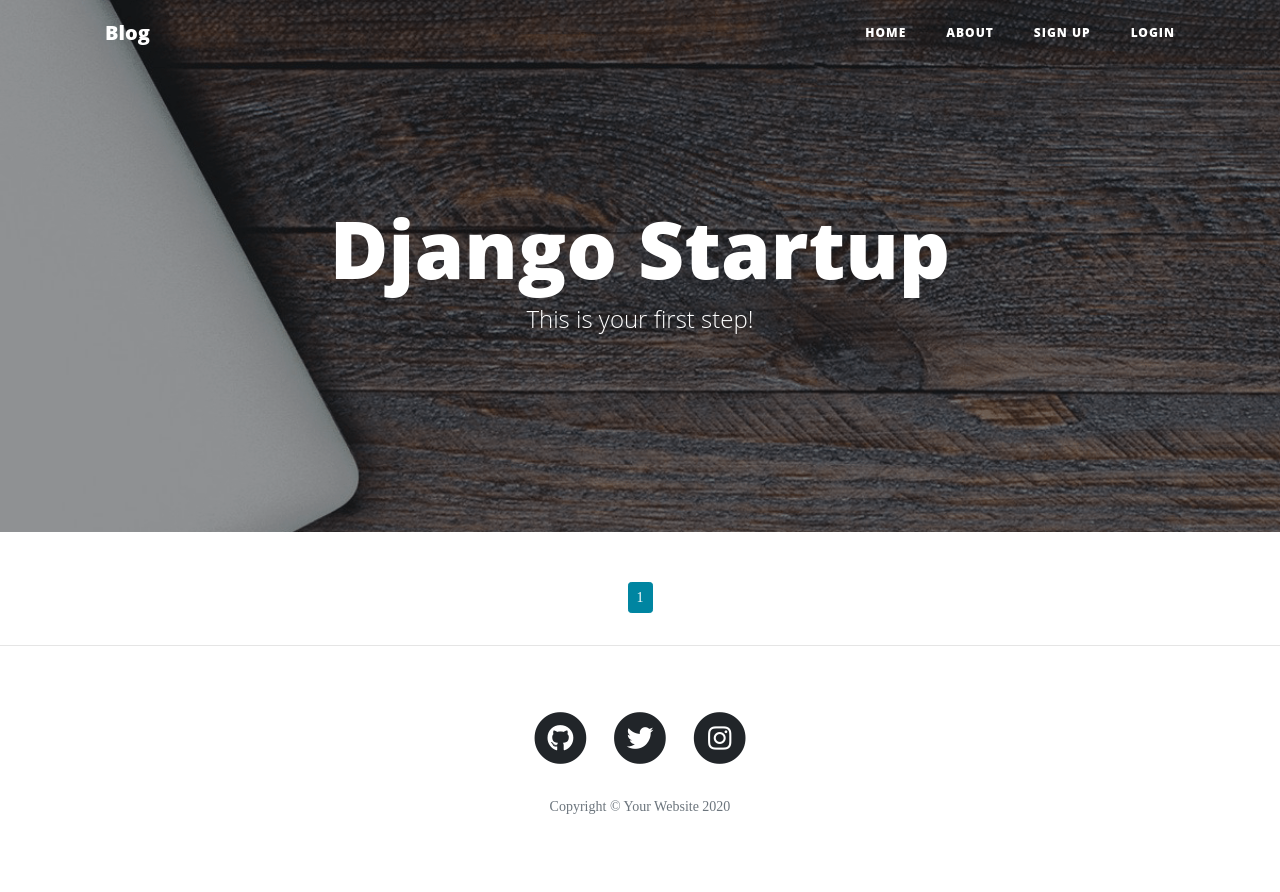
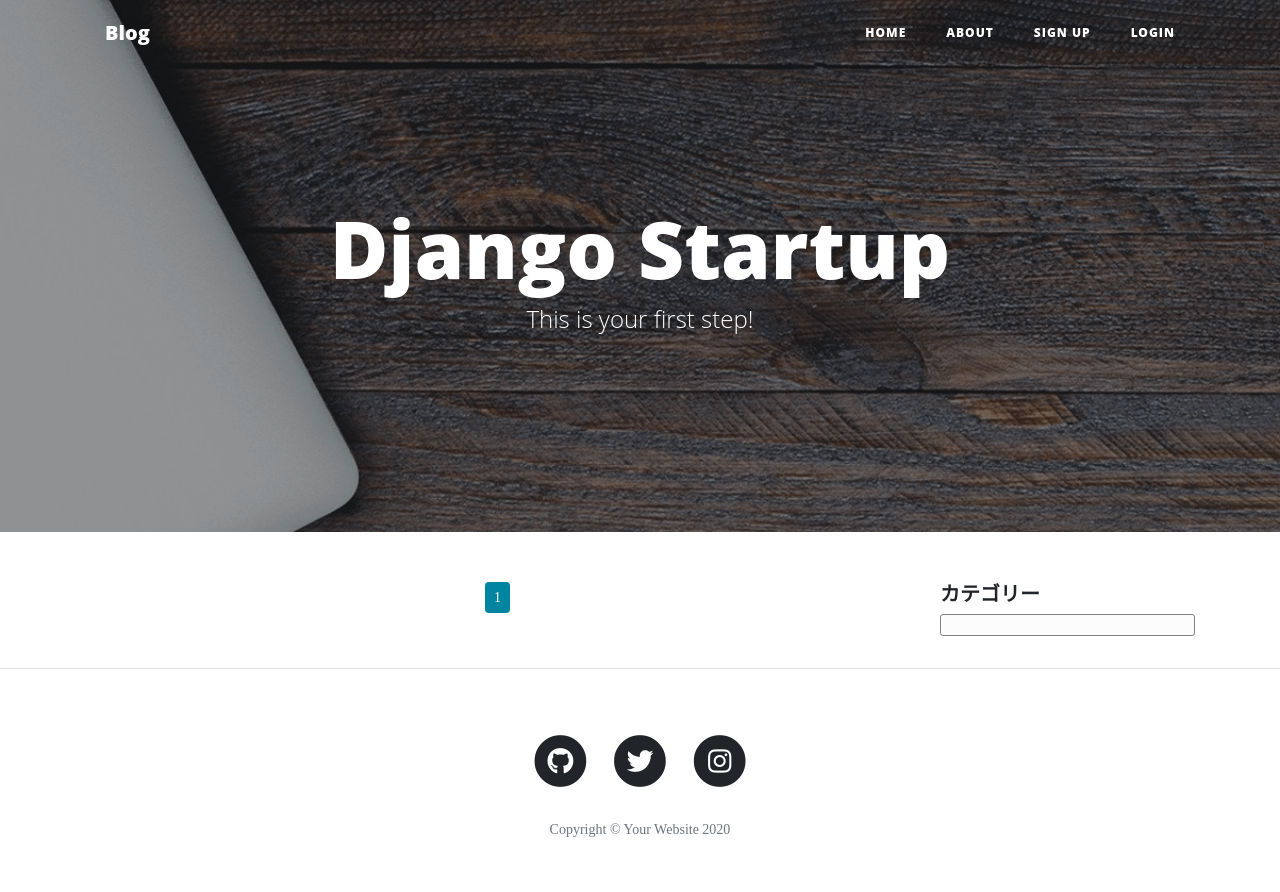
Before and after one commit to tomizawa0214/django-blog, a Django app: page / in a window 1280 px wide. Shown: the top 892 px of the page. Before the commit the page ends 814 px from the top, so only its background shows below. Run offline with Django 3.2, Linux system fonts and the light colour scheme; data that the repository does not hold is empty; some libraries are stand-ins or nearby versions.

Commit message:
カテゴリ機能追加

```diff
--- a/blog/admin.py
+++ b/blog/admin.py
@@ -1,5 +1,6 @@
 from django.contrib import admin
-from .models import Post, Comment
+from .models import Post, Comment, Category
 
 admin.site.register(Post)
 admin.site.register(Comment)
+admin.site.register(Category)
--- /dev/null
+++ b/blog/context_processors.py
@@ -0,0 +1,7 @@
+from .models import Category
+
+def common(request):
+    context = {
+        'category_list': Category.objects.all(),
+    }
+    return context
--- a/blog/forms.py
+++ b/blog/forms.py
@@ -4,7 +4,7 @@ from .models import Post, Comment
 class PostForm(forms.ModelForm):
     class Meta:
         model = Post
-        fields = ('author', 'title', 'text', 'image')
+        fields = ('author', 'category', 'title', 'text', 'image')
 
 class CommentForm(forms.ModelForm):
     class Meta:
--- a/blog/static/css/blog.css
+++ b/blog/static/css/blog.css
@@ -398,3 +398,15 @@ footer .copyright {
     background-color: #0085A1 !important;
     border: solid 1px #0085A1 !important;
 }
+
+.category ul, ol {
+  background: #fcfcfc;
+  border-radius :3px;
+  border: solid 1px gray;
+  padding: 0.5em 0.5em 0.5em 2em;
+}
+
+.category ul li, ol li {
+  line-height: 1.5;
+  padding: 0.5em 0;
+}
--- a/blog/templates/blog/post_list.html
+++ b/blog/templates/blog/post_list.html
@@ -8,7 +8,7 @@
 {% endblock %}
 
 {% block content %}
-<div class="col-12">
+<div class="col-9">
 	{% for post in post_list %}
 	<div class="post-preview">
 		<a href="{% url 'post_detail' pk=post.pk %}">
@@ -50,4 +50,16 @@
 		{% endif %}
 	</ul>
 </div>
+<div class="col-3">
+	<h5>カテゴリー</h5>
+	<div class="category">
+		<ul>
+			{% for category in category_list %}
+			<a href="{% url 'category' category %}">
+				<li>{{ category.name }}</li>
+			</a>
+			{% endfor %}
+		</ul>
+	</div>
+</div>
 {% endblock %}
--- a/blog/urls.py
+++ b/blog/urls.py
@@ -13,4 +13,5 @@ urlpatterns = [
     path('comment/<int:pk>/approve/', views.comment_approve, name='comment_approve'),
     path('comment/<int:pk>/remove/', views.comment_remove, name='comment_remove'),
     path('about/', views.AboutView.as_view(), name='about'),
+    path('category/<str:category>/', views.CategoryView.as_view(), name='category'),
 ]
--- a/blog/views.py
+++ b/blog/views.py
@@ -1,5 +1,5 @@
 from django.utils import timezone
-from blog.models import Post, Comment
+from blog.models import Post, Comment, Category
 from blog.forms import PostForm, CommentForm
 from django.urls import reverse_lazy
 from django.views.generic import (TemplateView, ListView, DetailView, CreateView, UpdateView, DeleteView)
@@ -81,3 +81,17 @@ def comment_remove(request, pk):
 
 class AboutView(TemplateView):
     template_name = 'page/about.html'
+
+class CategoryView(ListView):
+    model = Post
+    template_name = 'blog/post_list.html'
+
+    def get_queryset(self):
+        category = Category.objects.get(name=self.kwargs['category'])
+        queryset = Post.objects.order_by('-id').filter(category=category)
+        return queryset
+
+    def get_context_data(self, **kwargs):
+        context = super().get_context_data(**kwargs)
+        context['category_key'] = self.kwargs['category']
+        return context
--- a/mysite/settings.py
+++ b/mysite/settings.py
@@ -21,6 +21,7 @@ BASE_DIR = os.path.dirname(os.path.dirname(os.path.abspath(__file__)))
 # See https://docs.djangoproject.com/en/2.2/howto/deployment/checklist/
 
 # SECURITY WARNING: don't run with debug turned on in production!
+
 # Falseに変更
 # DEBUG = False
 DEBUG = True
@@ -84,6 +85,7 @@ TEMPLATES = [
                 'django.template.context_processors.request',
                 'django.contrib.auth.context_processors.auth',
                 'django.contrib.messages.context_processors.messages',
+                'blog.context_processors.common', # 追加
             ],
         },
     },
@@ -170,3 +172,6 @@ django_heroku.settings(locals())
 #     import django_heroku
 #     django_heroku.settings(locals())
 #     SECRET_KEY = os.environ['SECRET_KEY']
+
+# SECURITY WARNING: keep the secret key used in production secret!
+SECRET_KEY = 'nun^e(sopgju21k9=q+e(oxh%)#a*kur+xe(^7e7l=)h)*t9z)'
```
Also changed, not shown: blog/models.py (+8 -1 lines), blog/migrations/0004_category.py (added), blog/migrations/0005_post_category.py (added).
